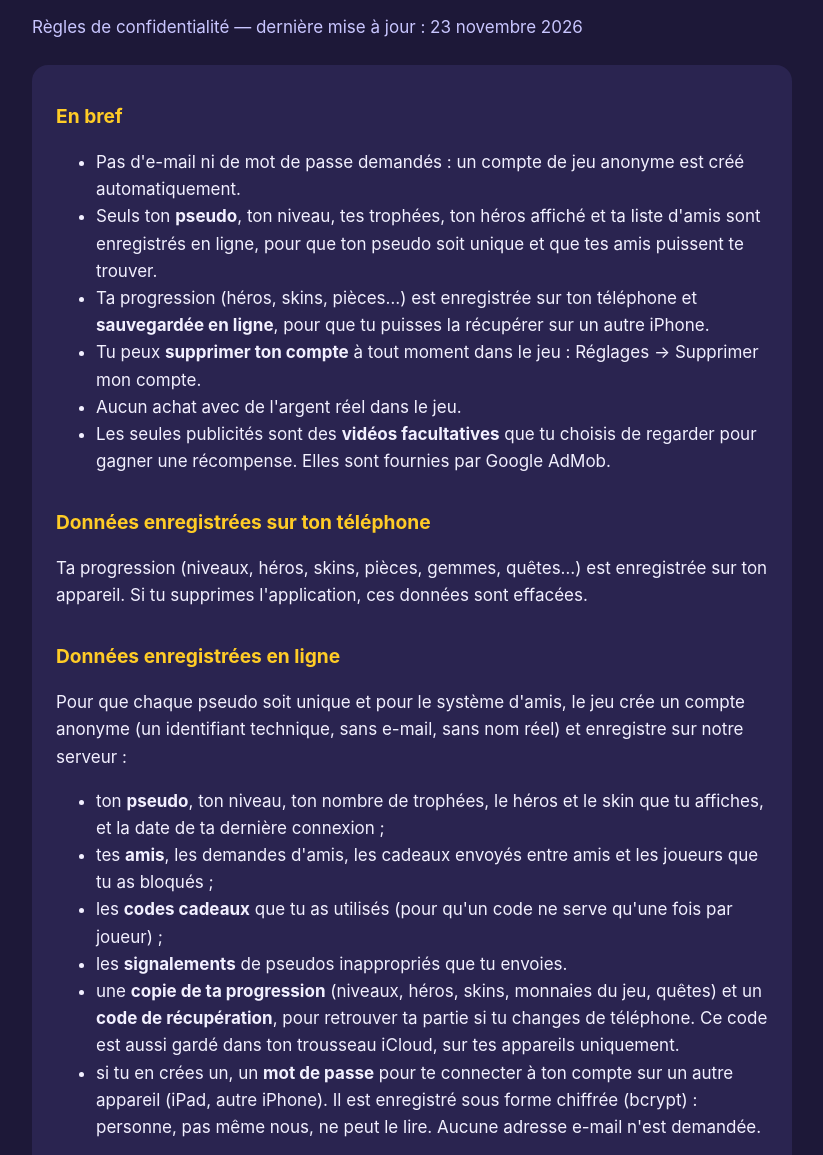
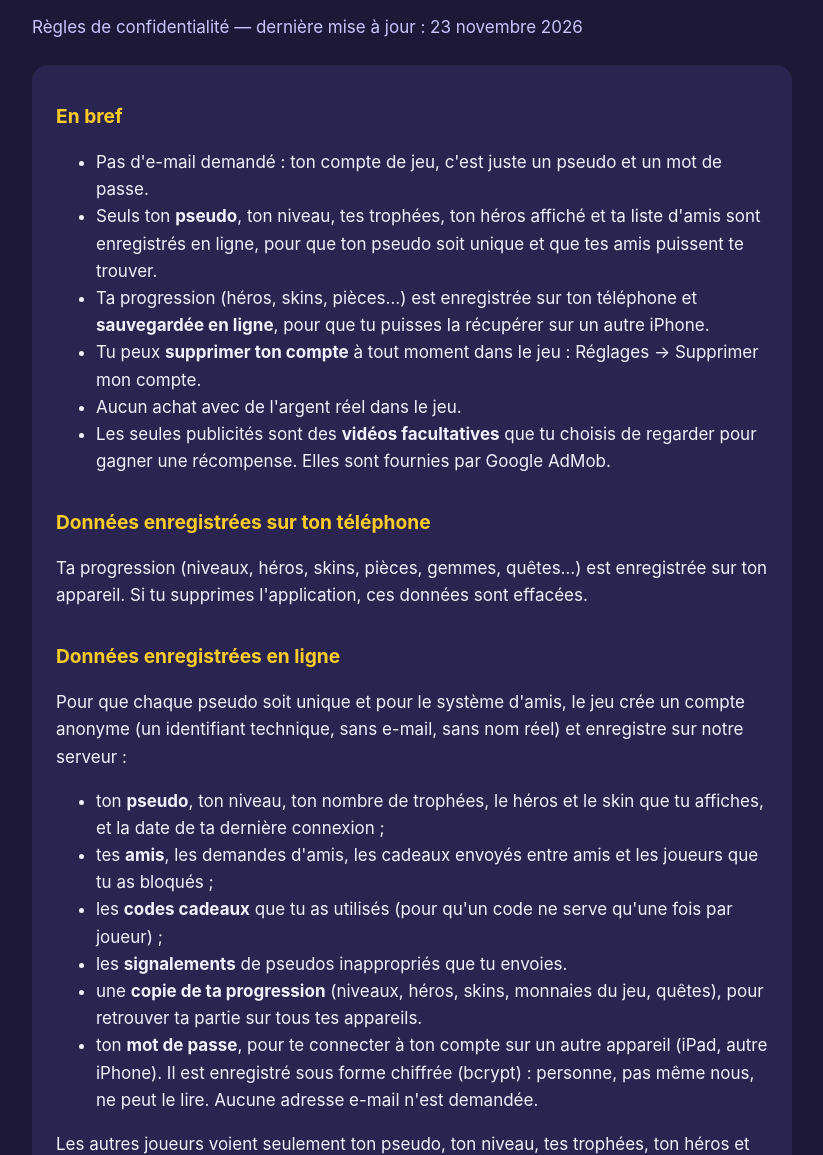
Before and after one commit to yestask-app/enemyclash-privacy, a plain HTML site: page index.html in a window 1280 px wide. Shown: the part 86-1241 px from the top of the page, without its empty margins (228-1051 px from the left). Drawn offline with Linux system fonts and the light colour scheme.

Commit message:
Confidentialité : compte = pseudo + mot de passe, plus de code de récupération

```diff
--- a/index.html
+++ b/index.html
@@ -24,7 +24,7 @@
   <div class="card">
     <h2>En bref</h2>
     <ul>
-      <li>Pas d'e-mail ni de mot de passe demandés : un compte de jeu anonyme est créé automatiquement.</li>
+      <li>Pas d'e-mail demandé : ton compte de jeu, c'est juste un pseudo et un mot de passe.</li>
       <li>Seuls ton <strong>pseudo</strong>, ton niveau, tes trophées, ton héros affiché et ta liste d'amis sont enregistrés en ligne, pour que ton pseudo soit unique et que tes amis puissent te trouver.</li>
       <li>Ta progression (héros, skins, pièces…) est enregistrée sur ton téléphone et <strong>sauvegardée en ligne</strong>, pour que tu puisses la récupérer sur un autre iPhone.</li>
       <li>Tu peux <strong>supprimer ton compte</strong> à tout moment dans le jeu : Réglages → Supprimer mon compte.</li>
@@ -42,8 +42,8 @@
       <li>tes <strong>amis</strong>, les demandes d'amis, les cadeaux envoyés entre amis et les joueurs que tu as bloqués ;</li>
       <li>les <strong>codes cadeaux</strong> que tu as utilisés (pour qu'un code ne serve qu'une fois par joueur) ;</li>
       <li>les <strong>signalements</strong> de pseudos inappropriés que tu envoies.</li>
-      <li>une <strong>copie de ta progression</strong> (niveaux, héros, skins, monnaies du jeu, quêtes) et un <strong>code de récupération</strong>, pour retrouver ta partie si tu changes de téléphone. Ce code est aussi gardé dans ton trousseau iCloud, sur tes appareils uniquement.</li>
-      <li>si tu en crées un, un <strong>mot de passe</strong> pour te connecter à ton compte sur un autre appareil (iPad, autre iPhone). Il est enregistré sous forme chiffrée (bcrypt) : personne, pas même nous, ne peut le lire. Aucune adresse e-mail n'est demandée.</li>
+      <li>une <strong>copie de ta progression</strong> (niveaux, héros, skins, monnaies du jeu, quêtes), pour retrouver ta partie sur tous tes appareils.</li>
+      <li>ton <strong>mot de passe</strong>, pour te connecter à ton compte sur un autre appareil (iPad, autre iPhone). Il est enregistré sous forme chiffrée (bcrypt) : personne, pas même nous, ne peut le lire. Aucune adresse e-mail n'est demandée.</li>
     </ul>
     <p>Les autres joueurs voient seulement ton pseudo, ton niveau, tes trophées, ton héros et ta dernière connexion (pour tes amis). Ces données servent uniquement au fonctionnement du jeu : elles ne sont ni vendues, ni utilisées pour la publicité.</p>
     <p>Le serveur est fourni par <strong>Supabase</strong> et hébergé dans l'Union européenne (Irlande). En savoir plus : <a href="https://supabase.com/privacy">supabase.com/privacy</a>.</p>
```
